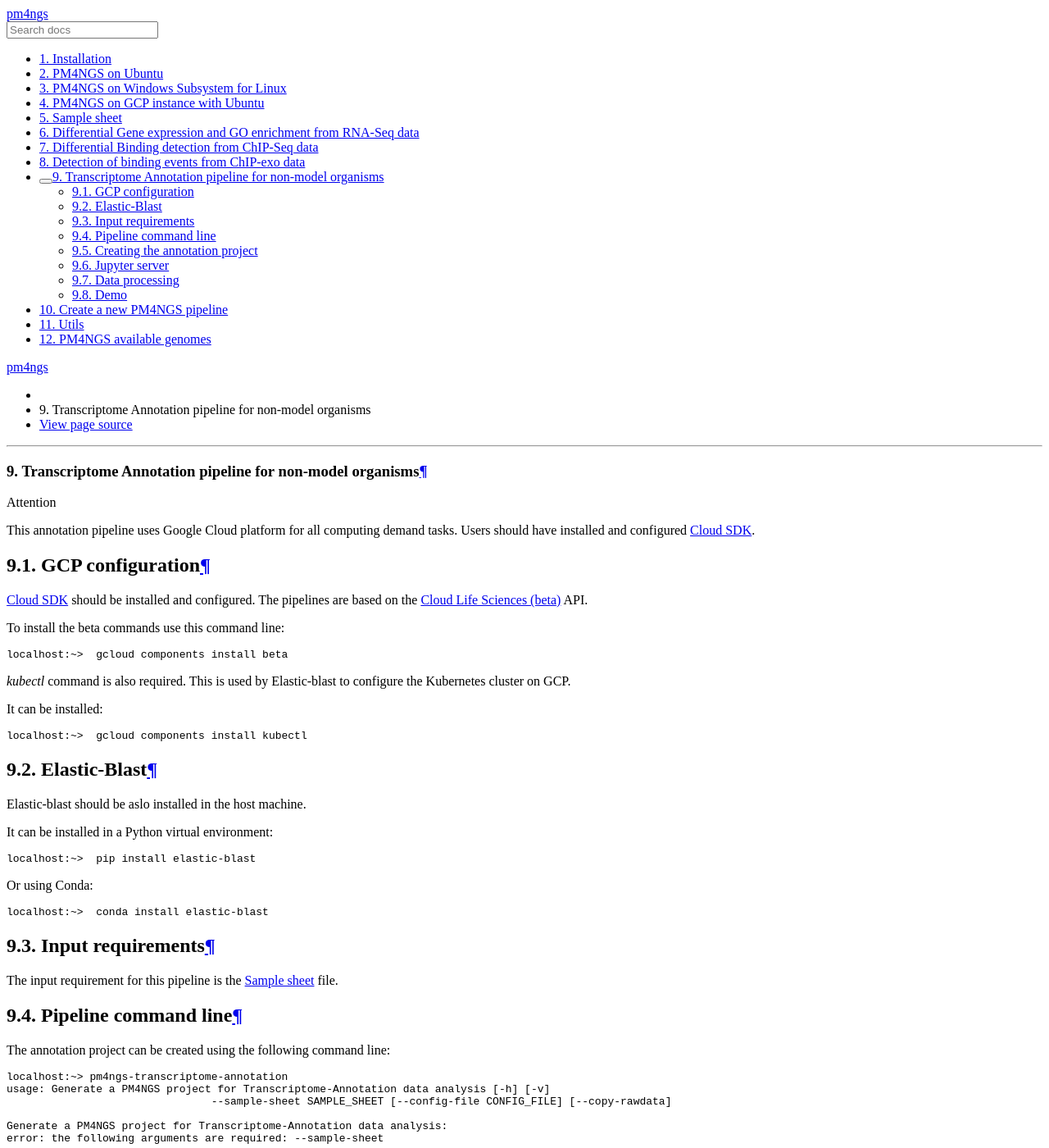
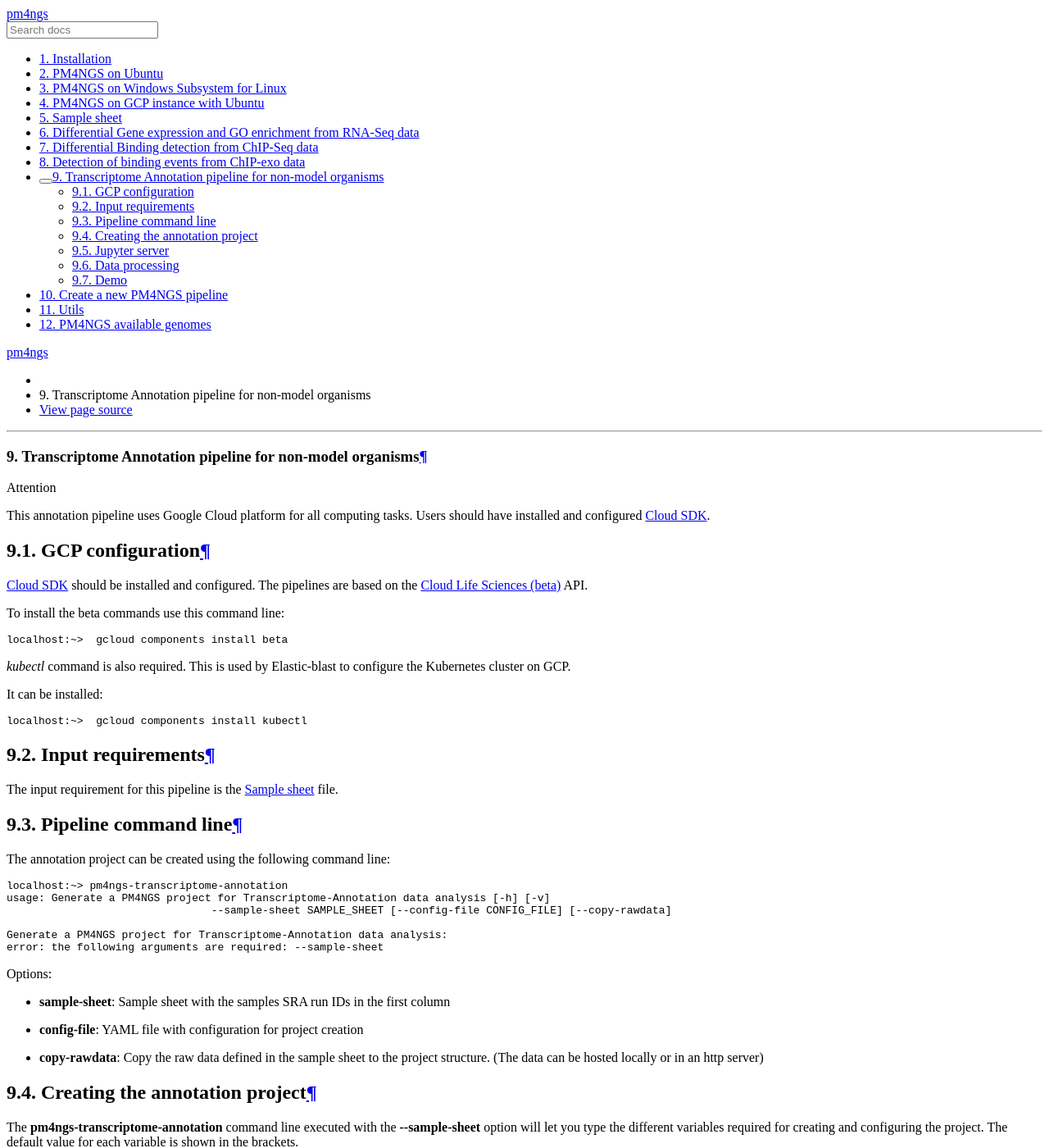
Before and after one commit to ncbi/pm4ngs, a Sphinx documentation site: the page built from docs/source/pipelines/transcriptomeAnnotationPipeline.rst, in a window 1280 px wide and 1400 px high. Shown: the whole window at 82% size. Built offline with Sphinx 7.4.7 and the Read the Docs theme 2.0.0, drawn with Linux system fonts in a browser that asks for light colours; some of the changed text lies outside the part shown.

Commit message:
Modifying docs

```diff
--- a/docs/source/pipelines/transcriptomeAnnotationPipeline.rst
+++ b/docs/source/pipelines/transcriptomeAnnotationPipeline.rst
@@ -6,7 +6,7 @@
 
 .. ATTENTION::
 
-    This annotation pipeline uses Google Cloud platform for all computing demand tasks. Users should have installed
+    This annotation pipeline uses Google Cloud platform for all computing tasks. Users should have installed
     and configured `Cloud SDK`_.
 
 GCP configuration
@@ -27,23 +27,6 @@
 .. code-block:: bash
 
     localhost:~>  gcloud components install kubectl
-
-Elastic-Blast
--------------
-
-Elastic-blast should be aslo installed in the host machine.
-
-It can be installed in a Python virtual environment:
-
-.. code-block:: bash
-
-    localhost:~>  pip install elastic-blast
-
-Or using Conda:
-
-.. code-block:: bash
-
-    localhost:~>  conda install elastic-blast
 
 Input requirements
 ------------------
@@ -123,7 +106,7 @@
     │   ├── 01 - Download and pre-processing quality control.ipynb
     │   ├── 02 - Sample Trimming.ipynb
     │   ├── 03 - Vector removal.ipynb
-    │   ├── 04 - Detecting Contamination with Elastic-Blast.ipynb
+    │   ├── 04 - Detecting Contamination.ipynb
     │   ├── 05 - Trinity assembly.ipynb
     │   ├── 06 - Vector Detection and data Partitioning.ipynb
     │   ├── 07 - Transcriptome annotation.ipynb
```
